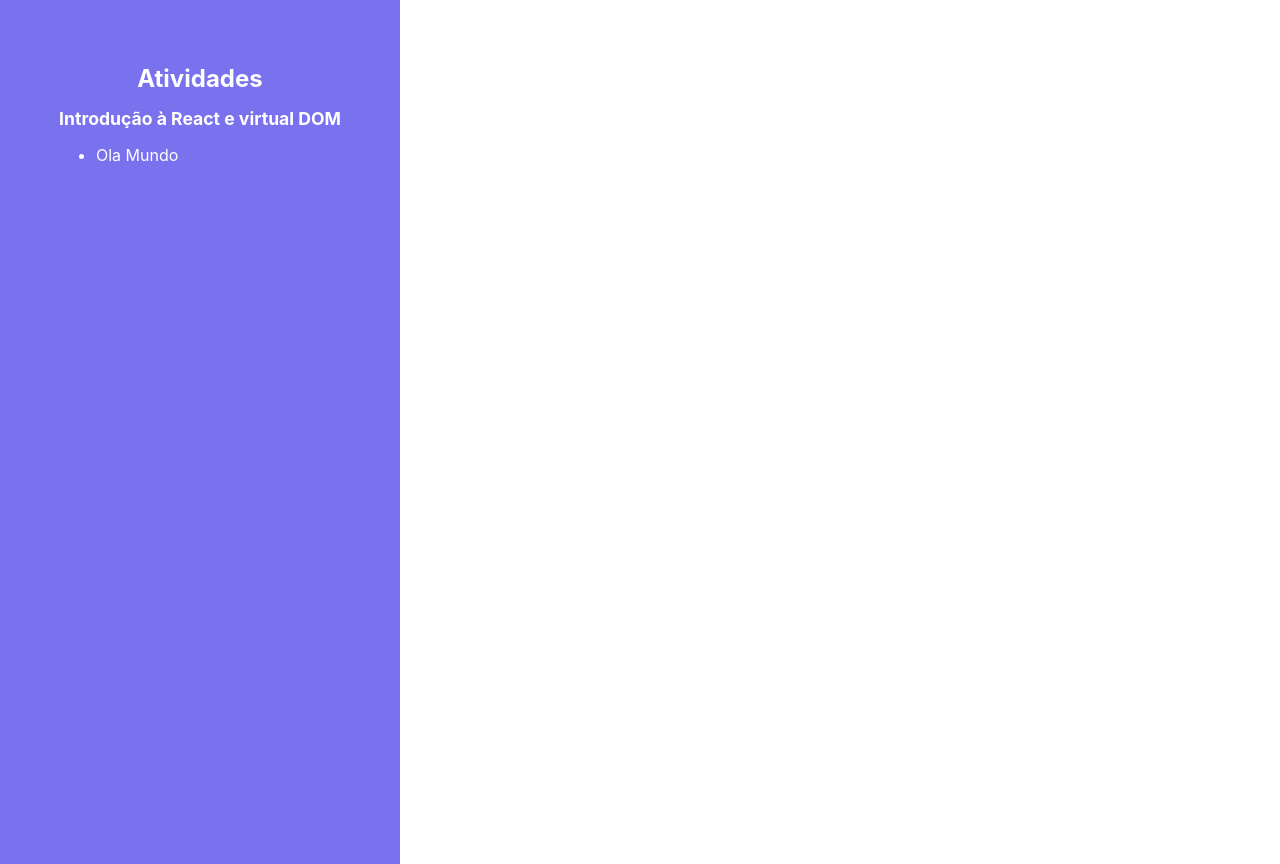
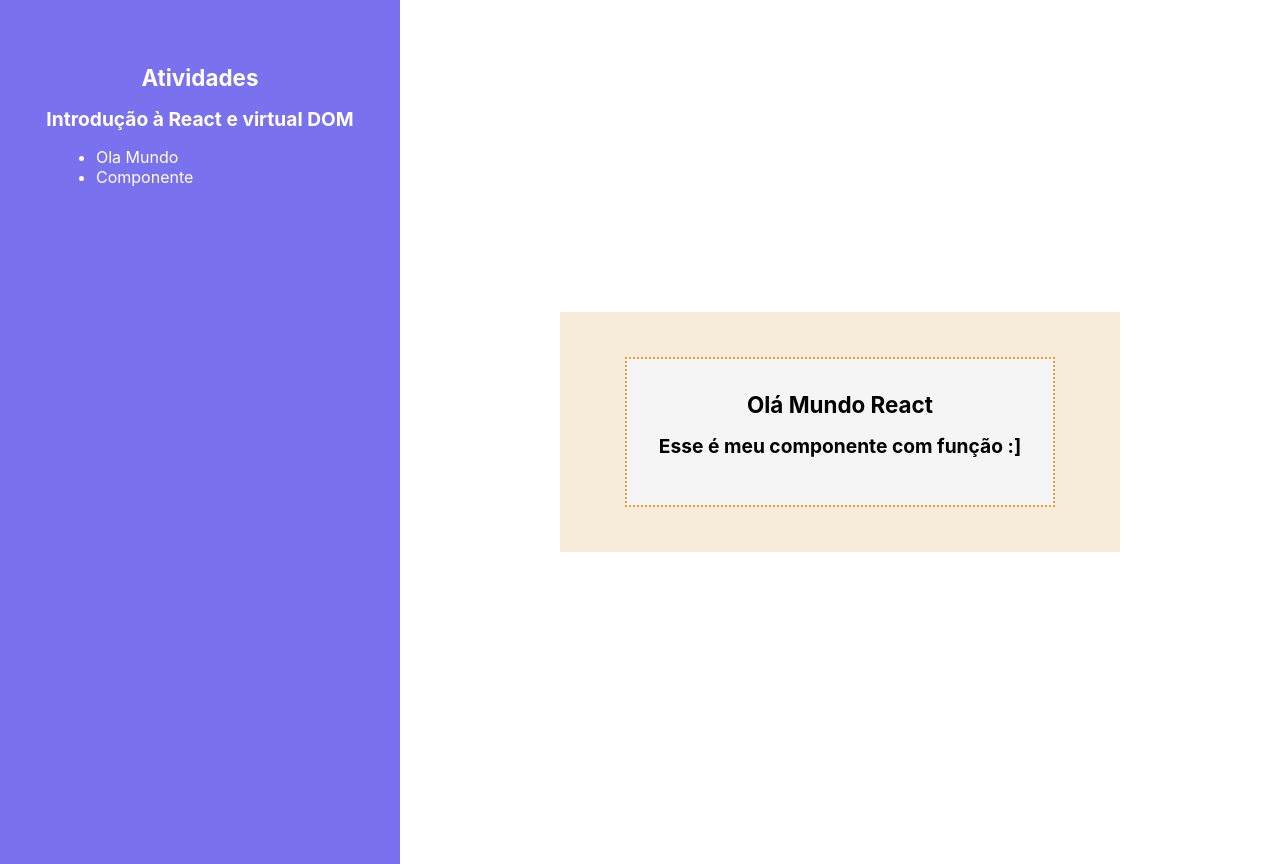
Before and after one commit to dayvsonlsantos/e-start-react, a React (Create React App) app: page /componente in a window 1280 px wide. Built offline with nearby package versions, Linux system fonts and the light colour scheme; the HTML template or start-up script is replaced by a standard one.

Commit message:
Feat: Atividade 02 - Componentes

```diff
--- a/src/App.js
+++ b/src/App.js
@@ -2,6 +2,7 @@
 import OlaMundo from './atividades/OlaMundo';
 import SideBar from "./components/SideBar";
 import "./App.css";
+import Componente from "./atividades/Componente";
 
 function App() {
   return (
@@ -13,6 +14,7 @@
         <BrowserRouter>
             <Routes>
               <Route path="/ola-mundo" element={<OlaMundo/>}/>
+              <Route path="/componente" element={<Componente/>}/>
             </Routes>
         </BrowserRouter>
       </div>
--- /dev/null
+++ b/src/atividades/Componente.js
@@ -0,0 +1,15 @@
+import React from 'react';
+import style from "./Componente.module.css";
+
+function OlaMundo (){
+    return(
+        <div className={style.componente}>
+            <div className={style.inside}>
+                <h1>Olá Mundo React</h1>
+                <h2>Esse é meu componente com função :]</h2>
+            </div>
+        </div>
+    )
+}
+
+export default OlaMundo;
--- /dev/null
+++ b/src/atividades/Componente.module.css
@@ -0,0 +1,27 @@
+@charset "utf-8";
+
+.componente{
+    width: 35rem;
+    height: 15rem;
+    display: flex;
+    align-items: center;
+    justify-content: center;
+    background-color: #F7EBD9;
+    box-sizing: border-box;
+}
+
+.inside{
+    background-color: #F5F5F5;
+    padding: 2rem;
+    border: 2px dotted #EE9F27;
+}
+
+h1{
+    font-size: 1.4rem;
+    text-align: center;
+}
+
+h2{
+    font-size: 1.2rem;
+    text-align: center;
+}
--- a/src/components/SideBar.js
+++ b/src/components/SideBar.js
@@ -9,6 +9,7 @@
             <h2>Introdução à React e virtual DOM</h2>
                 <ul>
                     <li><a href="/ola-mundo">Ola Mundo</a></li>
+                    <li><a href="/componente">Componente</a></li>
                 </ul>
         </div>
     )
--- a/src/components/SideBar.module.css
+++ b/src/components/SideBar.module.css
@@ -5,7 +5,8 @@
     height: 100vh;
     padding-top: 4rem;
     background-color: #7a71ee;
-    color: white
+    color: white;
+    margin-right: 5rem;
 }
 
 h1{
```
